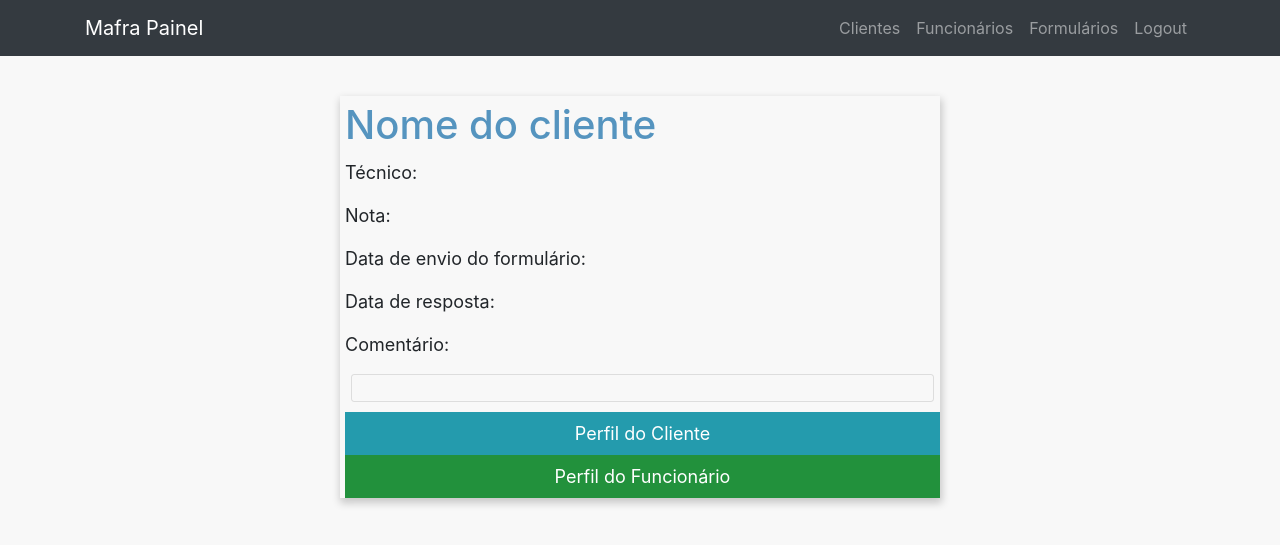
After one commit to SieShow/satisfaction-search, a PHP site: page /pages/completeform.php in a window 1280 px wide. The commit adds this page. Shown: the top 545 px of the page. Run offline with PHP 8.4, Linux system fonts and the light colour scheme; a user stored in the database is signed in; some libraries are stand-ins or nearby versions.

Commit message:
ajustado tablesort

```diff
--- /dev/null
+++ b/Management/css/formulario-completo.css
@@ -0,0 +1,46 @@
+.full-form{
+  box-shadow: 1px 4px 8px 1px rgba(0, 0, 0, 0.2);
+  max-width: 600px;
+  height: 100%;
+  position: relative;
+  margin: auto;
+  font-weight: 400;
+  font-size: 18px;
+  margin-top: 40px;
+  display: block;
+  padding-left: 5px;
+  padding-top: 5px;
+  word-wrap: break-word;
+}
+.full-form h1{
+    color: #5594BF;
+    margin-bottom: 10px;
+}
+.full-form button {
+    border: none;
+    outline: 0;
+    display: inline-block;
+    padding: 8px;
+    color: white;
+    text-align: center;
+    cursor: pointer;
+    width: 100%;
+    font-size: 18px;
+}
+
+.green{
+    background-color: #22913c;
+}
+
+.blue{
+    background-color: #249bad;
+}
+
+.commentary{
+    padding: 5px;
+    width: 98%;
+    margin: auto;
+    margin-bottom: 10px;
+    border: 1px solid #40404125;
+    border-radius: 3px;
+}
--- a/Management/css/table.css
+++ b/Management/css/table.css
@@ -354,3 +354,7 @@ table {
 .td-tecnico {
     width: 150px;
 }
+
+.not-background{
+    background-image: none;
+}
--- /dev/null
+++ b/Management/pages/completeform.php
@@ -0,0 +1,37 @@
+<?php
+include '../php/DataBaseQuerys.php';
+include_once '../php/PageMainValidation.php';
+include_once '../php/validacaoPaginaELimite.php';
+
+LoginValidation();
+?>
+<!DOCTYPE HTML>
+<html>
+<head>
+    <meta http-equiv="Content-Type" content="text/html;charset=UTF-8">
+    <meta name="viewport" content="initial-scale=1.0; maximum-scale=1.0; width=device-width;">
+    <link href="../css/mainPagesStyle.css" rel="stylesheet" type="text/css" />
+    <link href="../img/logo.ico" rel="icon" type "image/x-icon" />
+    <link href="../css/table.css" rel="stylesheet" type="text/css"/>
+    <link href="../css/formulario-completo.css" rel="stylesheet" type="text/css"/>
+    <link href="https://fonts.googleapis.com/css?family=Lato: 100,300,400,700|Luckiest+Guy|Oxygen:300,400" rel="stylesheet" />
+    <script src="http://ajax.googleapis.com/ajax/libs/jquery/1.9.1/jquery.js"></script>
+    <script src="https://ajax.googleapis.com/ajax/libs/angularjs/1.6.4/angular.min.js"></script>
+</head>
+<body ng-app="">
+    <div ng-include="'header.php'"></div>
+    <div class="full-form">
+        <h1>Nome do cliente</h1>
+        <p>Técnico: </p>
+        <p>Nota: </p>
+        <p>Data de envio do formulário: </p>
+        <p>Data de resposta: </p>
+        <p>Comentário: </p>
+        <div class="commentary">
+        <p></p>
+        </div>
+        <button class="blue">Perfil do Cliente</button>
+        <button class="green">Perfil do Funcionário</button>
+    </div>
+</body>
+</html>
--- a/Management/pages/mainfomsanswereds.php
+++ b/Management/pages/mainfomsanswereds.php
@@ -14,13 +14,13 @@ LoginValidation();
         <link href="../Img/logo.ico" rel="icon" type "image/x-icon" />
         <link href="../css/table.css" rel="stylesheet" type="text/css"/>
         <link href="https://fonts.googleapis.com/css?family=Lato: 100,300,400,700|Luckiest+Guy|Oxygen:300,400" rel="stylesheet" />
-        <script src="../js/tablejs.js"></script>
         <script src="http://ajax.googleapis.com/ajax/libs/jquery/1.9.1/jquery.js"></script>
         <script src="https://ajax.googleapis.com/ajax/libs/angularjs/1.6.4/angular.min.js"></script>
         <script type="text/javascript" src="../js/jquery.tablesorter.js"></script>
+        <script src="../js/tablejs.js"></script>
         <script type="text/javascript">
             $(function() {
-	             $("table").tablesorter({debug: true});
+                $('table').tablesorter({ headers: { 0: { sorter: false}}});
             });
         </script>
         <title>Gerenciamento</title>
@@ -31,6 +31,7 @@ LoginValidation();
         <div class="allblock" id="formtable">
         <table id="maintable" class="table-fill tablesorter">
         <thead class="text-left">
+                    <th class="not-background">Info</th>
                     <th id="tdname">Nome do cliente</th>
                     <th class="td-tecnico">Técnico solicitado</th>
                     <th id="tdnota">Nota</th>
--- a/Management/php/DataBaseQuerys.php
+++ b/Management/php/DataBaseQuerys.php
@@ -205,7 +205,8 @@ function formRunqueryAndDisplay($queryString)
 	{
 		while ($row = $result->fetch_assoc())
 		{
-            echo "<tr><td title='" . utf8_encode($row["customer_name"]) . "'><a class='linkname' href='../pages/mainprofile.php?profile="
+			echo "<tr><td title='Visualizar formulário completo'><a href='#'><img src='../img/info.png' alt='Visualizar formulário'></a></td>";
+            echo "<td title='" . utf8_encode($row["customer_name"]) . "'><a class='linkname' href='../pages/mainprofile.php?profile="
              . $row["idcustomer"] . "&type=c'>" . utf8_encode($row["customer_name"]) . "</a></td>";
             echo "<td td tite='" . utf8_encode($row["employee_name"]) . "'><a class='linkname' href='../pages/mainprofile.php?profile="
             . $row["idemployee"] . "&type=e'>" . utf8_encode($row["employee_name"]) . "</a></td>";
@@ -222,7 +223,6 @@ function formRunqueryAndDisplay($queryString)
  */
 function loadForms($page, $limit)
 {
-
 	$startResult = ($page - 1) * $limit;
 	$queryString = "SELECT customer.idcustomer, employee.idemployee, customer.name as customer_name, employee.name as employee_name,
     form.evaluation_value as val, form.issue_solve as solved, form.commentary as comment, form.request_sent
@@ -258,7 +258,9 @@ function LoadCustomerProfile($id, $name)
 		}
 	}
 }
-
+/**
+ * Retorna as informações referente a uma tabela com um íd
+ */
 function LoadDataFrom($id, $table)
 {
 	global $connection;
@@ -275,7 +277,29 @@ function LoadDataFrom($id, $table)
 		return null;
 	}
 }
+/**
+ * Retorna as informações refente a uma tabela usando o código VIP para pesquisa
+ */
+function LoadDataFromVIP($id, $table){
+	global $connection;
 
+	if($table == "employee"){
+		$result = $connection->query("SELECT * FROM $table WHERE V11_code = $id");
+	}
+	else{
+		$result = $connection->query("SELECT * FROM $table WHERE V11_ID = $id");
+	}
+	$output = $result->fetch_assoc();
+
+	if ($result->num_rows > 0)
+	{
+		return $output;
+	}
+	else
+	{
+		return null;
+	}
+}
 /**
  * Load table referenced to profile historic
  */
--- a/Management/php/class/Employee.php
+++ b/Management/php/class/Employee.php
@@ -16,6 +16,7 @@ class Employee extends Entity{
         $this->v11_id = $getinfo["V11_code"];
         $this->visitas = $getinfo["visits"];
     }
+
     public function GetID(){
         return $this->id;
     }
--- a/Management/php/class/Entity.php
+++ b/Management/php/class/Entity.php
@@ -9,6 +9,8 @@ abstract class Entity{
     function __construct($i){
         $this->id = $i;
         $this->name = "";
+        $this->visitas = 0;
+        $this->v11_id = 0;
     }
     public abstract function GetID();
     public abstract function GetName();
```
Also changed, not shown: Management/php/class/Customer_VIP.php (added, +11 -0 lines), Management/php/class/Employee_VIP.php (added, +11 -0 lines), Management/php/class/Formulario.php (added, +61 -0 lines), Management/img/info.png (added).
